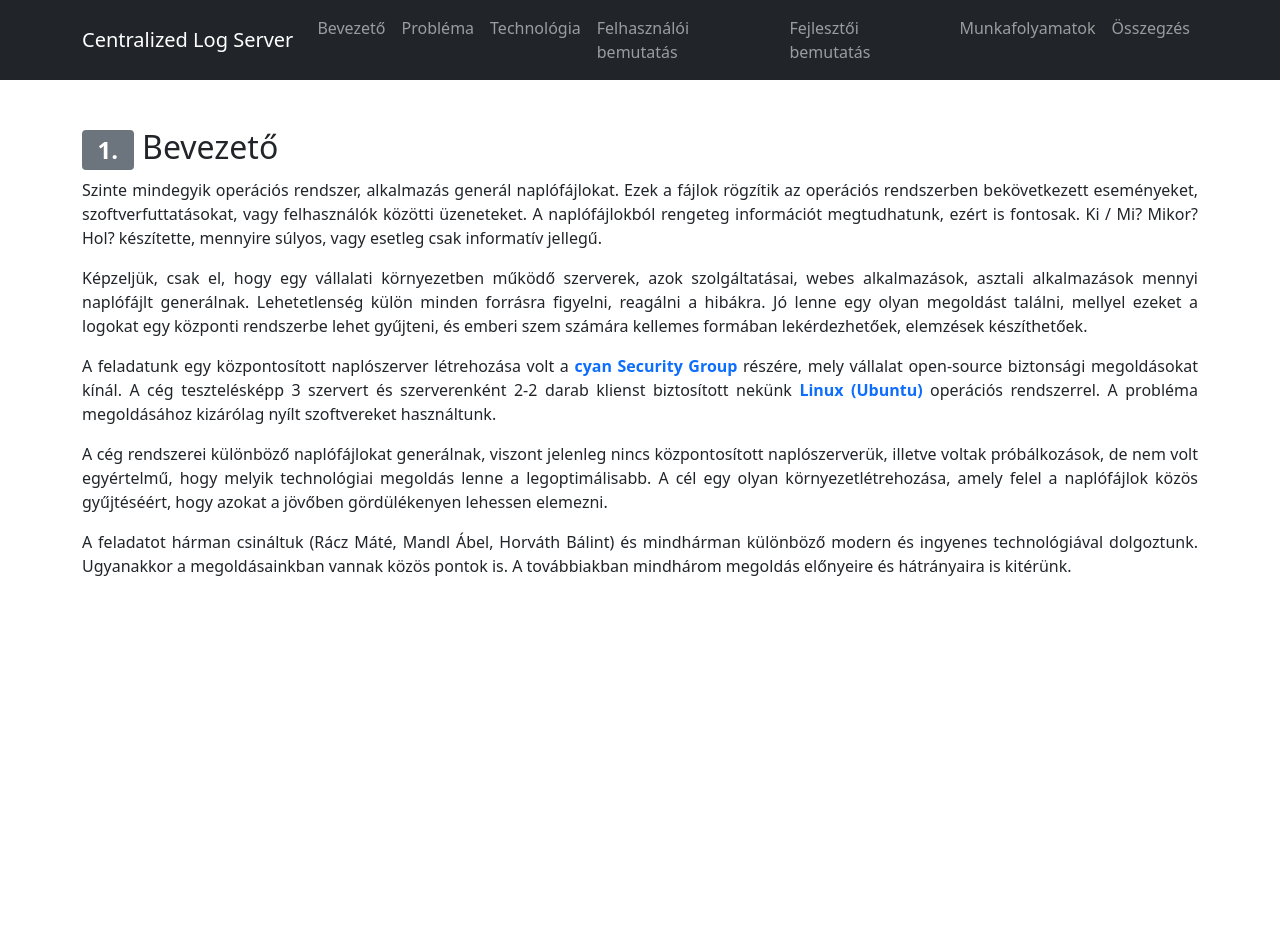
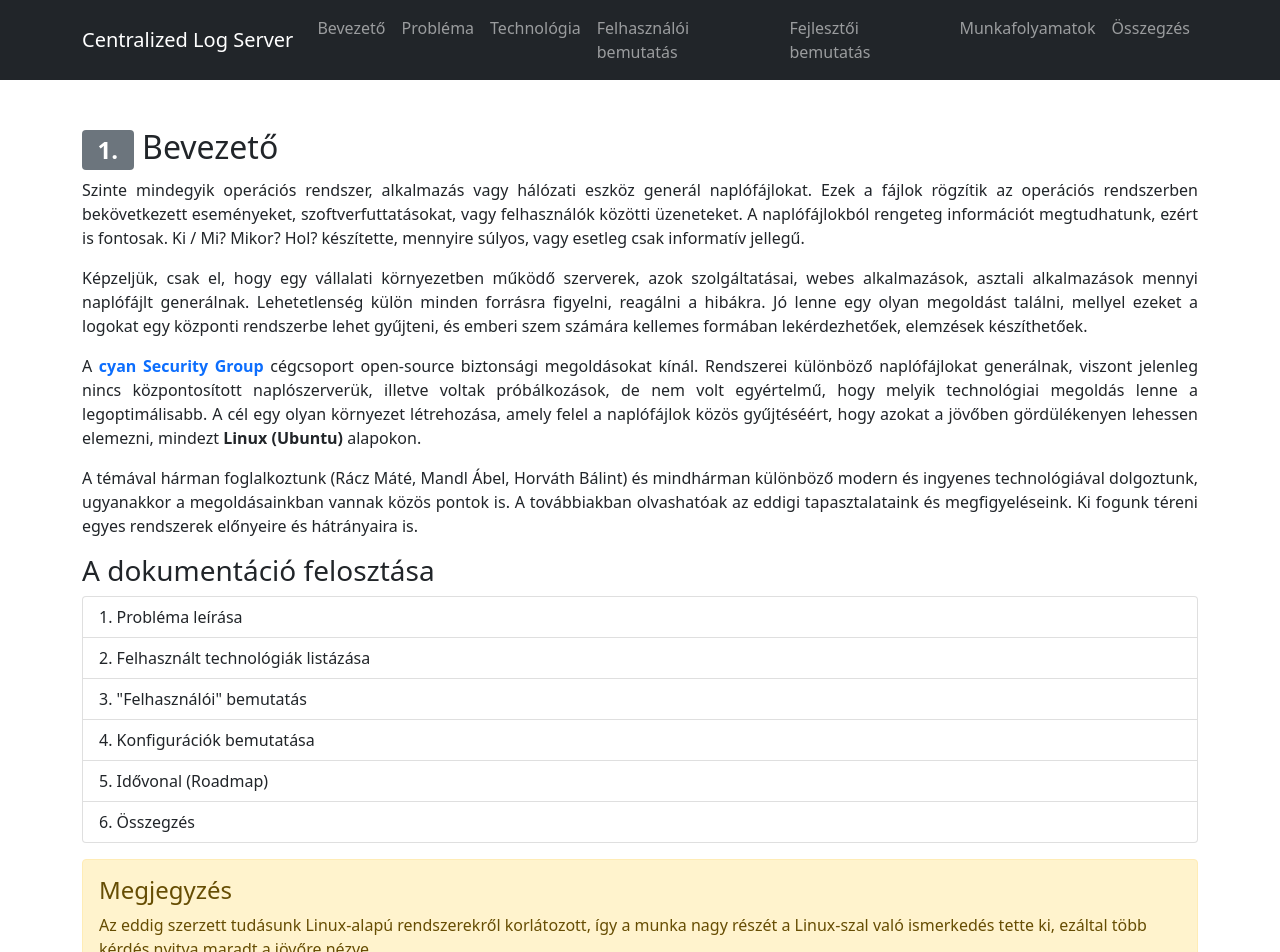
Before and after one commit to Uni-Sopron/temalabor-o21-I-NEW-Centralized-log-server, a React (Create React App) app in the folder logserverdoc/: page / in a window 1280 px wide. Shown: the top 952 px of the page. Before the commit the page ends 800 px from the top, so only its background shows below. Built offline with nearby package versions, Linux system fonts and the light colour scheme.

Commit message:
intro content

```diff
--- a/logserverdoc/src/pages/Introduction.js
+++ b/logserverdoc/src/pages/Introduction.js
@@ -1,5 +1,5 @@
 import React from 'react'
-import { Container, Badge, ListGroup } from 'react-bootstrap';
+import { Container, Badge, Alert, ListGroupItem, ListGroup } from 'react-bootstrap';
 
 const Introduction = () => {
     return (
@@ -8,7 +8,7 @@ const Introduction = () => {
                 <Badge bg="secondary">1.</Badge> Bevezető
             </h2>
             <p className="mt-2">
-                Szinte mindegyik operációs rendszer, alkalmazás generál naplófájlokat. Ezek a fájlok rögzítik az operációs rendszerben bekövetkezett eseményeket,
+                Szinte mindegyik operációs rendszer, alkalmazás vagy hálózati eszköz generál naplófájlokat. Ezek a fájlok rögzítik az operációs rendszerben bekövetkezett eseményeket,
                 szoftverfuttatásokat, vagy felhasználók közötti üzeneteket. A naplófájlokból rengeteg információt megtudhatunk, ezért is fontosak. Ki / Mi? Mikor? Hol? készítette, mennyire súlyos, vagy esetleg
                 csak informatív jellegű.
             </p>
@@ -16,21 +16,42 @@ const Introduction = () => {
                 Képzeljük, csak el, hogy egy vállalati környezetben működő szerverek, azok szolgáltatásai, webes alkalmazások, asztali alkalmazások mennyi naplófájlt generálnak.
                 Lehetetlenség külön minden forrásra figyelni, reagálni a hibákra.
                 Jó lenne egy olyan megoldást találni, mellyel ezeket a logokat egy központi rendszerbe lehet gyűjteni, és emberi szem számára kellemes formában lekérdezhetőek, elemzések készíthetőek.
-
-            </p>
-            <p className="mt-2">
-                A feladatunk egy központosított naplószerver létrehozása volt a <a className='link-style' target="_blank" rel='noopener noreferrer' href="https://www.linkedin.com/company/cyansecurity/?originalSubdomain=hu">cyan Security Group</a> részére, mely vállalat open-source biztonsági megoldásokat kínál. A cég tesztelésképp 3 szervert és szerverenként 2-2 darab klienst biztosított nekünk <a className='link-style' target="_blank" rel='noopener noreferrer' href='https://ubuntu.com/'>Linux (Ubuntu)</a> operációs rendszerrel. A probléma megoldásához kizárólag
-                nyílt szoftvereket használtunk.
             </p>
 
             <p className="mt-2">
-                A cég rendszerei különböző naplófájlokat generálnak, viszont jelenleg nincs központosított naplószerverük, illetve voltak próbálkozások, de nem volt egyértelmű, hogy melyik technológiai megoldás lenne a legoptimálisabb.
-                A cél egy olyan környezetlétrehozása, amely felel a naplófájlok közös gyűjtéséért, hogy azokat a jövőben gördülékenyen lehessen elemezni.
+                A <a className='link-style' target="_blank" rel='noopener noreferrer' href="https://www.linkedin.com/company/cyansecurity/?originalSubdomain=hu"> cyan Security Group</a> cégcsoport open-source biztonsági megoldásokat kínál. Rendszerei különböző naplófájlokat generálnak, viszont jelenleg nincs központosított naplószerverük, illetve voltak próbálkozások, de nem volt egyértelmű, hogy melyik technológiai megoldás lenne a legoptimálisabb.
+                A cél egy olyan környezet létrehozása, amely felel a naplófájlok közös gyűjtéséért, hogy azokat a jövőben gördülékenyen lehessen elemezni, mindezt <b>Linux (Ubuntu)</b> alapokon.
             </p>
             <p className="mt-2">
-                A feladatot hárman csináltuk (Rácz Máté, Mandl Ábel, Horváth Bálint) és mindhárman különböző modern és ingyenes technológiával dolgoztunk.
-                Ugyanakkor a megoldásainkban vannak közös pontok is. A továbbiakban mindhárom megoldás előnyeire és hátrányaira is kitérünk.
+                A témával hárman foglalkoztunk (Rácz Máté, Mandl Ábel, Horváth Bálint) és mindhárman különböző modern és ingyenes technológiával dolgoztunk,
+                ugyanakkor a megoldásainkban vannak közös pontok is.
+                A továbbiakban olvashatóak az eddigi tapasztalataink és megfigyeléseink. Ki fogunk téreni egyes rendszerek előnyeire és hátrányaira is.
+
             </p>
+            <h3>A dokumentáció felosztása</h3>
+            <ListGroup as="ol" numbered className='mb-3'>
+                    <ListGroupItem as="li">
+                        Probléma leírása
+                    </ListGroupItem>
+                    <ListGroupItem as="li">
+                        Felhasznált technológiák listázása
+                    </ListGroupItem>
+                    <ListGroupItem as="li">
+                        "Felhasználói" bemutatás
+                    </ListGroupItem>
+                    <ListGroupItem as="li">
+                        Konfigurációk bemutatása
+                    </ListGroupItem>
+                    <ListGroupItem as="li">
+                        Idővonal (Roadmap)
+                    </ListGroupItem>
+                    <ListGroupItem as="li">
+                        Összegzés
+                    </ListGroupItem>
+                </ListGroup>
+            <Alert variant='warning'>
+                <Alert.Heading>Megjegyzés</Alert.Heading>
+                Az eddig szerzett tudásunk Linux-alapú rendszerekről korlátozott, így a munka nagy részét a Linux-szal való ismerkedés tette ki, ezáltal több kérdés nyitva maradt a jövőre nézve.</Alert>
         </Container>
     )
 }
```
